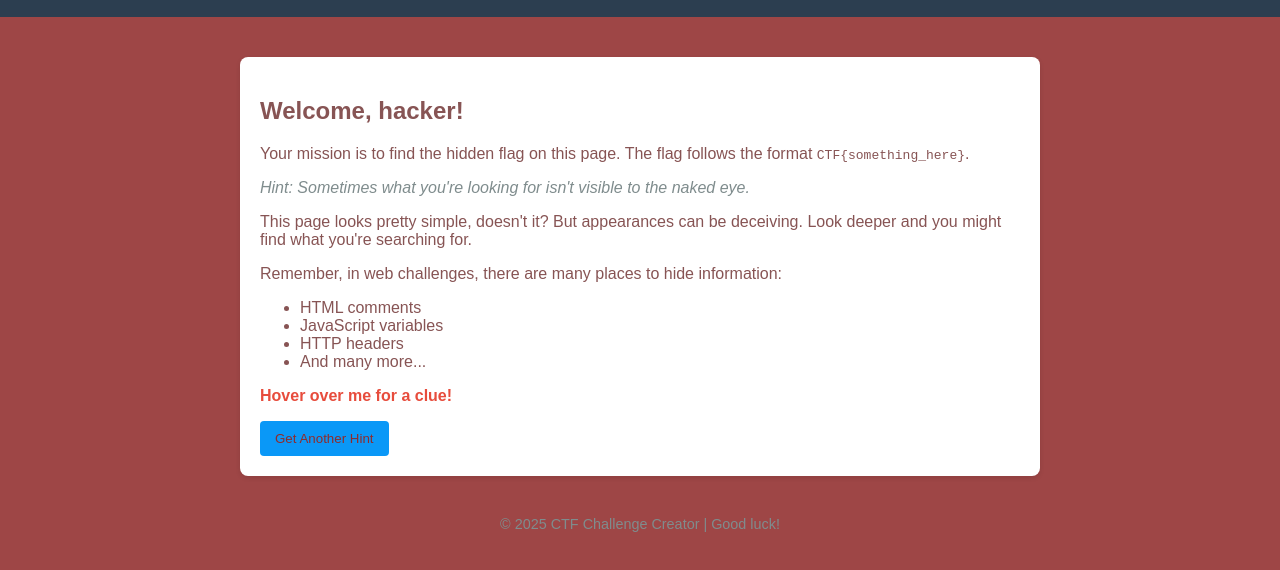
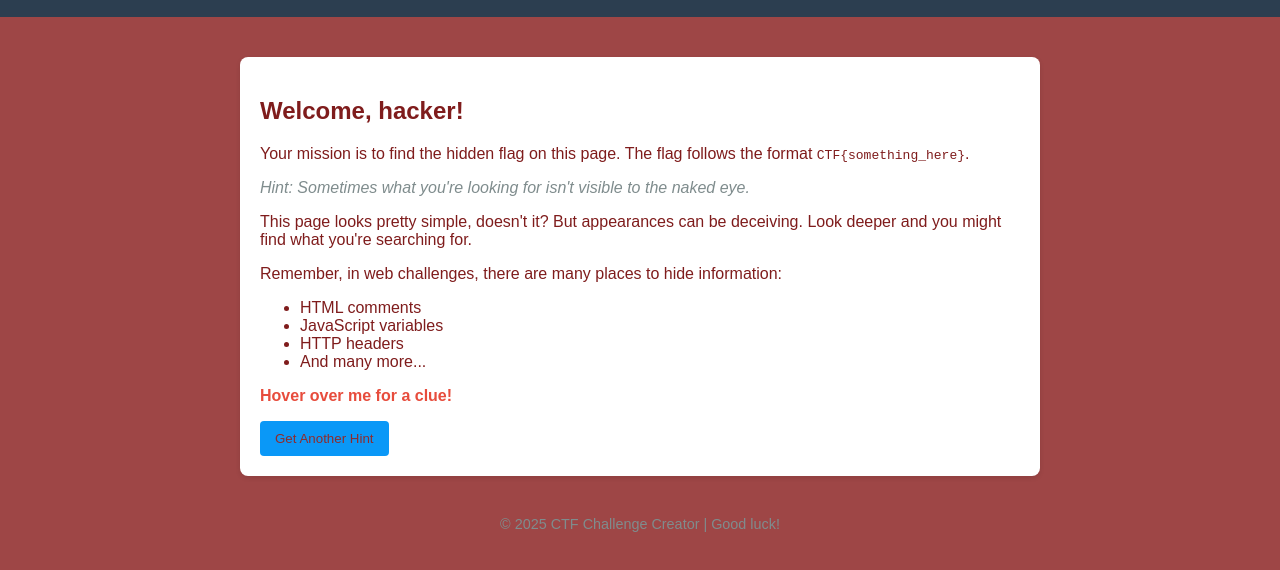
Before and after one commit to Aravind556/CTF, a plain HTML site: page index.html in a window 1280 px wide. Shown: the part 60-630 px from the top of the page. Drawn offline with Linux system fonts and the light colour scheme.

```diff
--- a/index.html
+++ b/index.html
@@ -10,7 +10,7 @@
             background-color: #9e4646;
             margin: 0;
             padding: 0;
-            color: #875454;
+            color: #7f1c1c;
         }
 
         .container {
```
